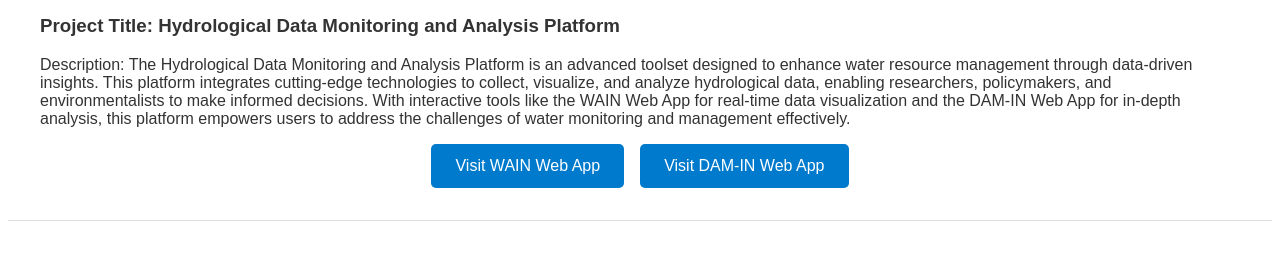
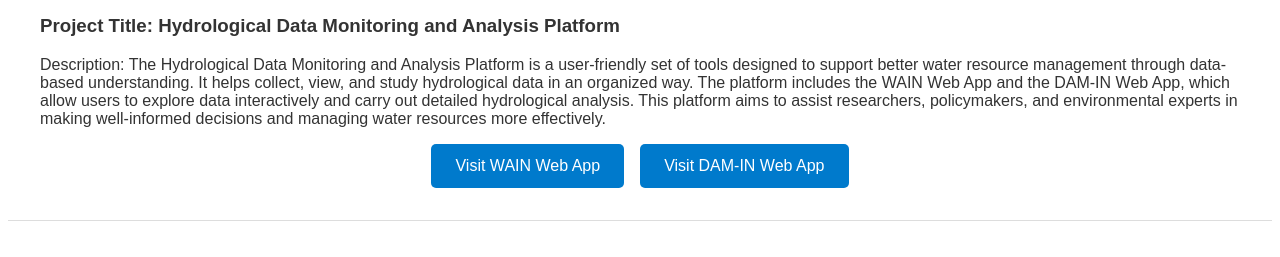
Before and after one commit to hydromonitoring/lab-datasets, a plain HTML site: page index.html in a window 1280 px wide. Shown: the part 242-499 px from the top of the page. Drawn offline with Linux system fonts and the light colour scheme.

Commit message:
updated description

```diff
--- a/index.html
+++ b/index.html
@@ -21,7 +21,7 @@
     <h2 class="section-title">Our Projects</h2>
     <div class="project-overview">
       <h3>Project Title: Hydrological Data Monitoring and Analysis Platform</h3>
-      <p>Description: The Hydrological Data Monitoring and Analysis Platform is an advanced toolset designed to enhance water resource management through data-driven insights. This platform integrates cutting-edge technologies to collect, visualize, and analyze hydrological data, enabling researchers, policymakers, and environmentalists to make informed decisions. With interactive tools like the WAIN Web App for real-time data visualization and the DAM-IN Web App for in-depth analysis, this platform empowers users to address the challenges of water monitoring and management effectively.</p>
+      <p>Description: The Hydrological Data Monitoring and Analysis Platform is a user-friendly set of tools designed to support better water resource management through data-based understanding. It helps collect, view, and study hydrological data in an organized way. The platform includes the WAIN Web App and the DAM-IN Web App, which allow users to explore data interactively and carry out detailed hydrological analysis. This platform aims to assist researchers, policymakers, and environmental experts in making well-informed decisions and managing water resources more effectively.</p>
       <div class="project-links">
         <a class="project-link" href="https://hydromonitoring.github.io/wain-dataset/" target="_blank">Visit WAIN Web App</a>
         <a class="project-link" href="https://hydromonitoring.github.io/damin-dataset/" target="_blank">Visit DAM-IN Web App</a>
```
